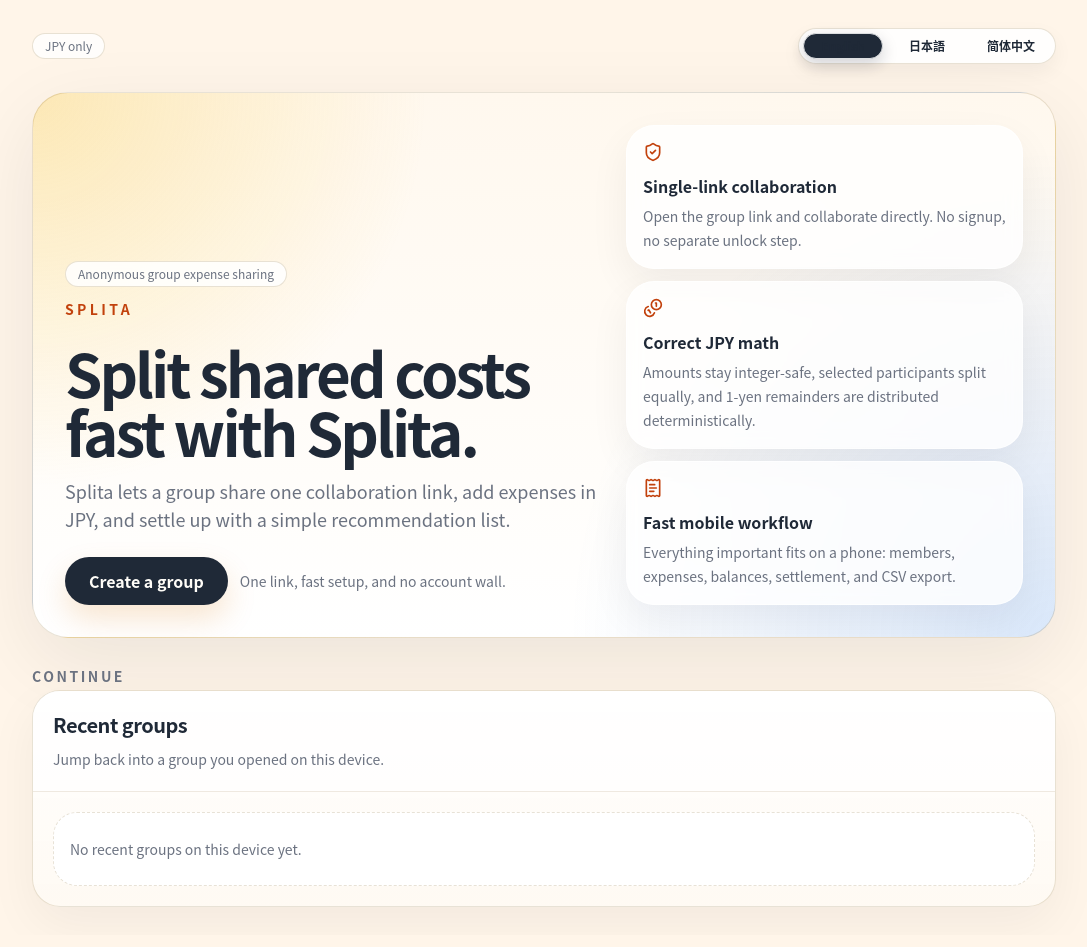
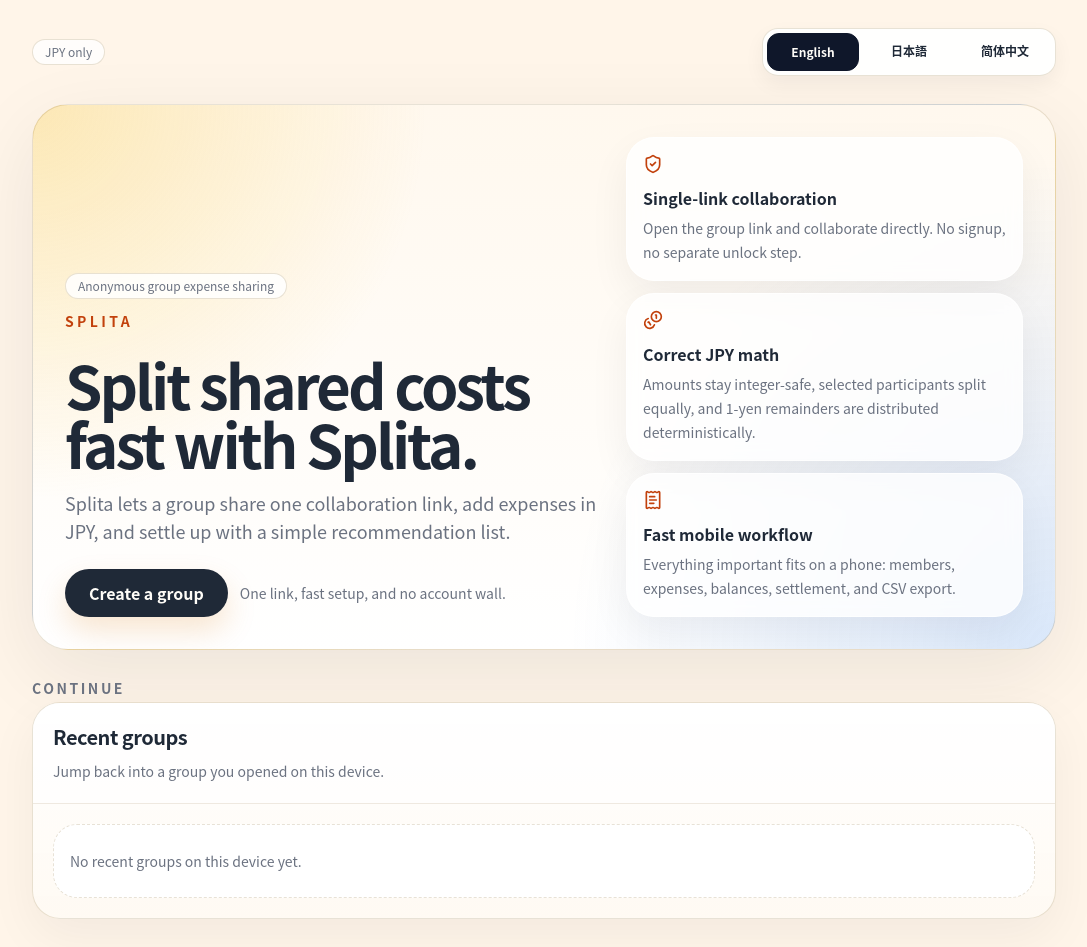
Before and after one commit to cb6ws23/Codex_SplitEase, a Next.js app: page /en in a window 1280 px wide. Shown: the whole page, without its empty margins (96-1183 px from the left). Built offline with nearby package versions, Linux system fonts and the light colour scheme.

Commit message:
Fix locale switcher active text contrast

```diff
--- a/src/components/locale-switcher.tsx
+++ b/src/components/locale-switcher.tsx
@@ -15,22 +15,34 @@
 
 export function LocaleSwitcher({ currentLocale, href }: Props) {
   return (
-    <div className="inline-flex items-center gap-1 rounded-full border border-[var(--border)] bg-white/88 p-1 shadow-[0_8px_20px_rgba(15,23,42,0.05)] backdrop-blur-sm">
+    <nav
+      aria-label="Language switcher"
+      className="inline-grid grid-cols-3 gap-1 rounded-2xl border border-[var(--border)] bg-white/94 p-1 shadow-[0_8px_20px_rgba(15,23,42,0.05)] backdrop-blur-sm"
+    >
       {LOCALES.map((locale) => (
         <Link
           key={locale}
           href={href}
           locale={locale}
+          style={
+            locale === currentLocale
+              ? {
+                  backgroundColor: "#0f172a",
+                  color: "#fffdf8",
+                  opacity: 1,
+                }
+              : undefined
+          }
           className={cn(
-            "inline-flex min-w-[4.5rem] items-center justify-center rounded-full px-3 py-1.5 text-xs font-semibold leading-none transition-colors sm:min-w-[5rem]",
+            "block min-w-[5.25rem] rounded-xl px-3 py-2 text-center text-xs font-semibold leading-5 no-underline opacity-100 transition-colors sm:min-w-[5.75rem]",
             locale === currentLocale
-              ? "border border-[color-mix(in_oklab,var(--foreground)_14%,white)] bg-[var(--foreground)] text-white shadow-[0_6px_16px_rgba(15,23,42,0.18)]"
-              : "text-[var(--muted-foreground)] hover:bg-[var(--muted)] hover:text-[var(--foreground)]",
+              ? "border border-[#0f172a] !text-[#fffdf8] font-bold"
+              : "bg-transparent text-[var(--muted-foreground)] hover:bg-[var(--muted)] hover:text-[var(--foreground)]",
           )}
         >
           {LOCALE_LABELS[locale]}
         </Link>
       ))}
-    </div>
+    </nav>
   );
 }
```
